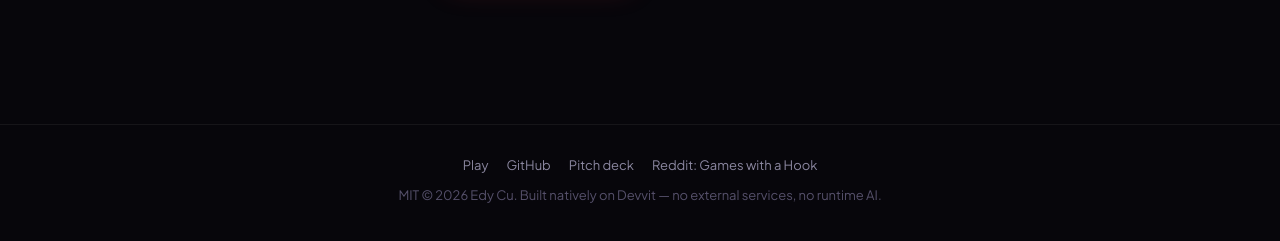
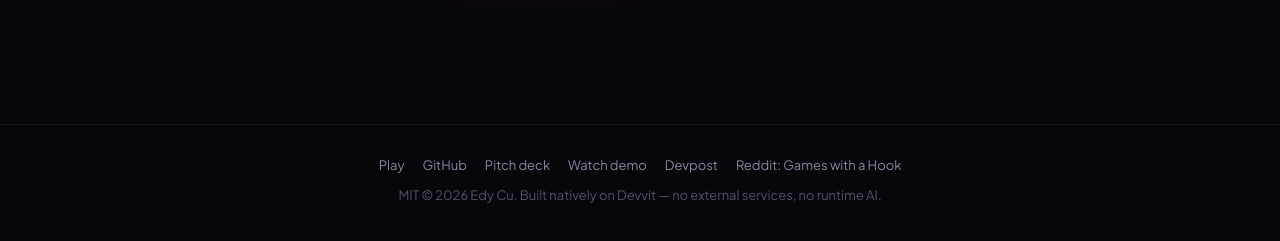
Before and after one commit to edycutjong/grudgeball, a website: page docs/index.html in a window 1280 px wide. Shown: the part 3952-4193 px from the top of the page. Drawn offline with Linux system fonts and the light colour scheme.

Commit message:
docs(landing): add Devpost + Watch-demo footer links; fix hero-svg sub name

```diff
--- a/docs/index.html
+++ b/docs/index.html
@@ -905,6 +905,8 @@
     <a href="https://www.reddit.com/r/grudgeball_dev/" target="_blank" rel="noopener">Play</a>
     <a href="https://github.com/edycutjong/grudgeball" target="_blank" rel="noopener">GitHub</a>
     <a href="pitch/">Pitch deck</a>
+    <a href="https://www.youtube.com/watch?v=ZHujf9Qudjw" target="_blank" rel="noopener">Watch demo</a>
+    <a href="https://devpost.com/software/grudgeball" target="_blank" rel="noopener">Devpost</a>
     <a href="https://redditgameswithahook.devpost.com" target="_blank" rel="noopener">Reddit: Games with a Hook</a>
   </div>
   <div>MIT © 2026 Edy Cu. Built natively on Devvit — no external services, no runtime AI.</div>
```
Also changed, not shown: docs/readme-hero.svg.
